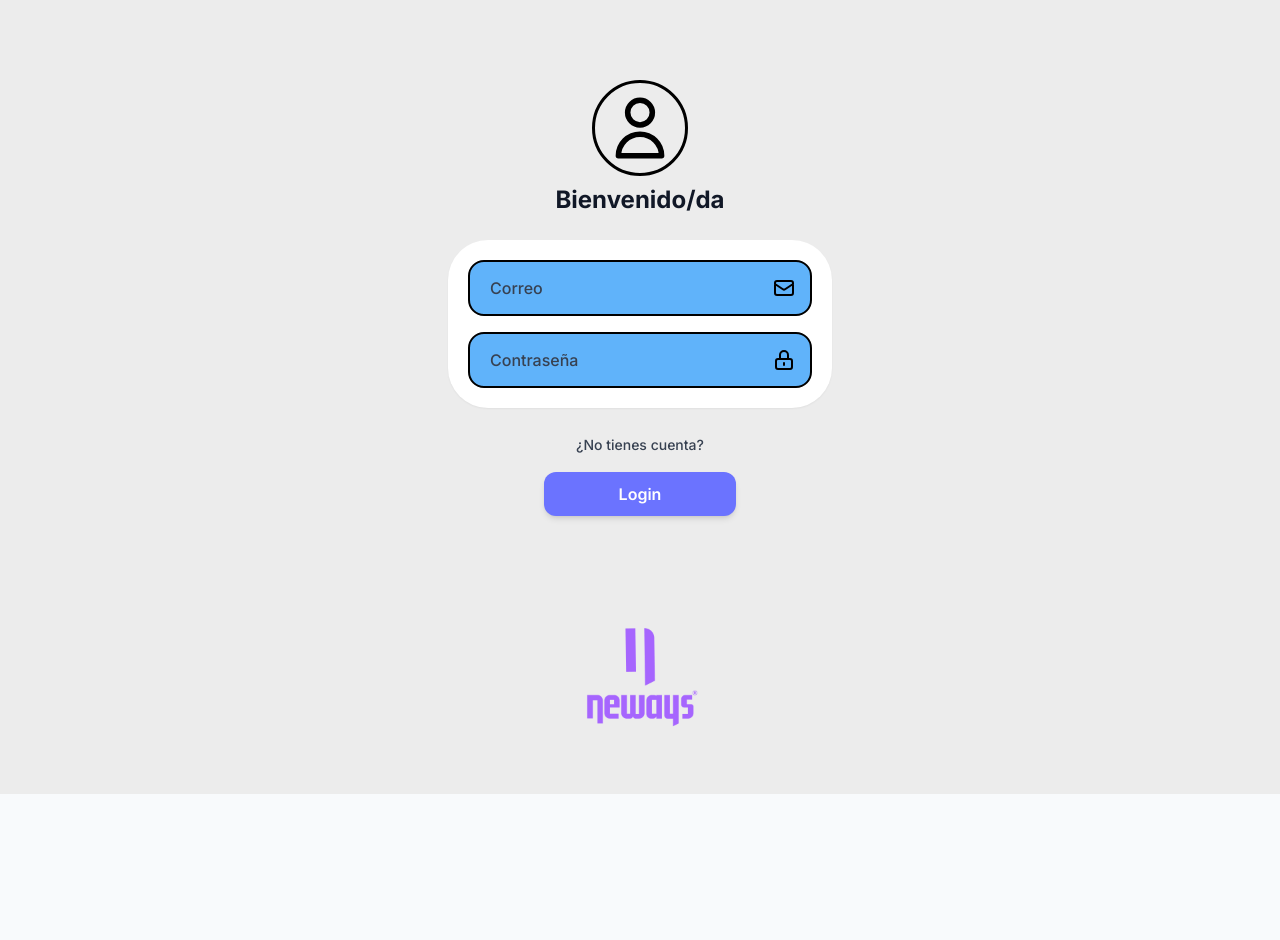
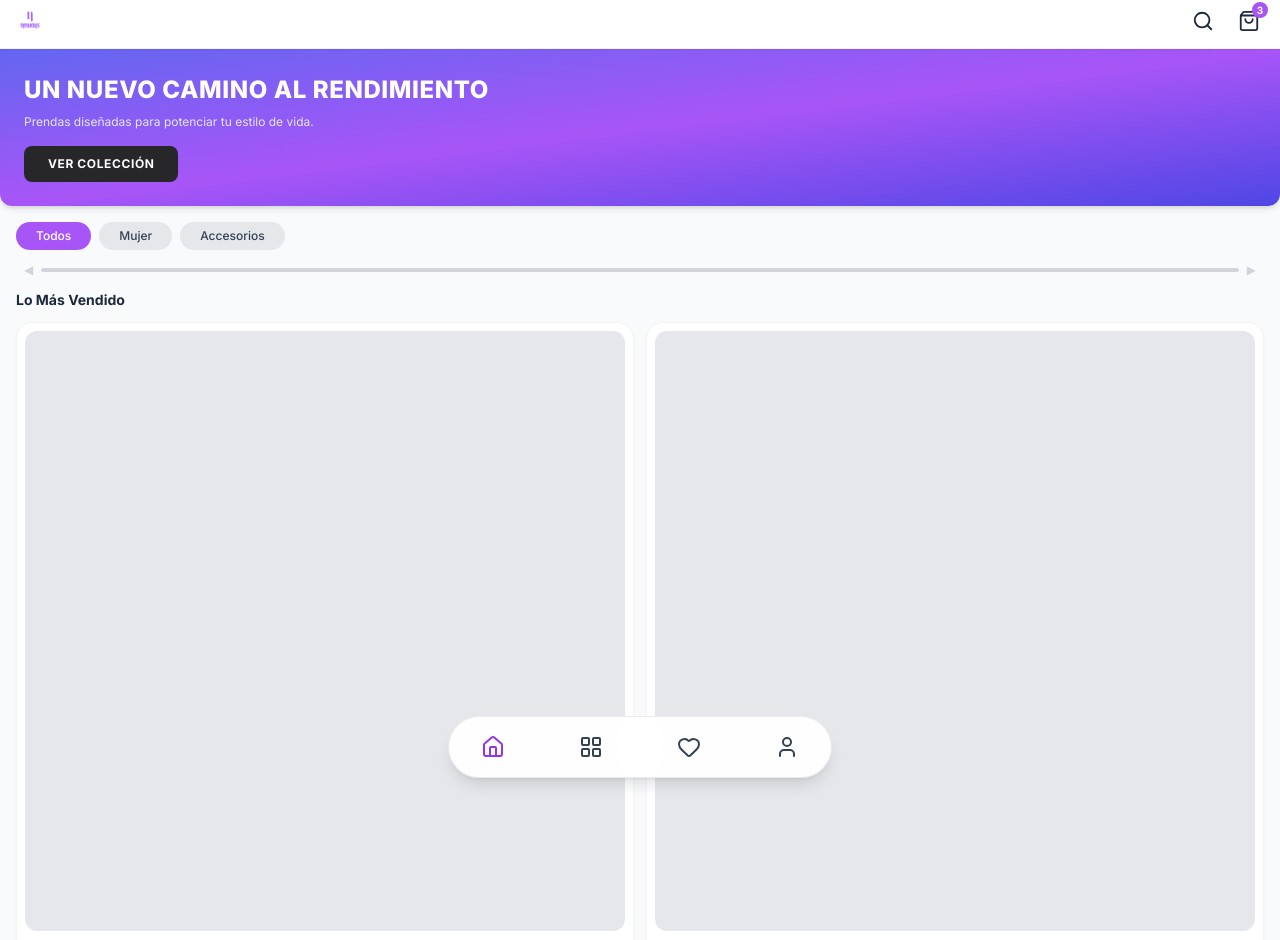
Before and after one commit to vmValeriaMontano/Proyecto_Neways, a React (Vite) app in the folder neways-frontend/: page / in a window 1280 px wide. Before the commit this address led to /login. Shown: the part 6-946 px from the top of the page. Before the commit the page ends 800 px from the top, so only its background shows below. Built offline with nearby package versions, Linux system fonts and the light colour scheme.

Commit message:
actualizar: que segun rol vea su respectiva pantalla

```diff
--- a/neways-frontend/src/App.jsx
+++ b/neways-frontend/src/App.jsx
@@ -3,21 +3,43 @@ import { BrowserRouter as Router, Routes, Route, Navigate } from 'react-router-d
 import AdminDashboard from './pages/admin/AdminDashboard';
 import Login from './pages/Login';
 import Register from './pages/Register';
+import Home from './pages/client/Home';
 import { AuthProvider } from './context/AuthContext';
 
-// Componente para proteger la ruta de Admin
+// Componente para proteger la ruta de Admin (valida token Y rol de administrador)
 function PrivateRoute({ children }) {
   const token = localStorage.getItem('token');
-  return token ? children : <Navigate to="/login" replace />;
+  const user = JSON.parse(localStorage.getItem('user') || '{}');
+
+  if (!token) {
+    return <Navigate to="/login" replace />;
+  }
+
+  // Si no es administrador, no lo deja entrar a /admin y lo manda al inicio
+  if (user.role !== 'administrador') {
+    return <Navigate to="/" replace />;
+  }
+
+  return children;
 }
 
 function AppRoutes() {
+  // Función para redirigir según el rol guardado tras iniciar sesión
+  const handleLoginRedirect = () => {
+    const user = JSON.parse(localStorage.getItem('user') || '{}');
+    if (user.role === 'administrador') {
+      window.location.href = '/admin';
+    } else {
+      window.location.href = '/';
+    }
+  };
+
   return (
     <Routes>
-      {/* Pasamos la función onLoginSuccess para redireccionar de inmediato al iniciar sesión */}
+      <Route path="/" element={<Home />} />
       <Route
         path="/login"
-        element={<Login onLoginSuccess={() => window.location.href = '/admin'} />}
+        element={<Login onLoginSuccess={handleLoginRedirect} />}
       />
       <Route path="/register" element={<Register />} />
       <Route
--- a/neways-frontend/src/pages/client/Home.jsx
+++ b/neways-frontend/src/pages/client/Home.jsx
@@ -0,0 +1,90 @@
+import React from 'react';
+import { useNavigate } from 'react-router-dom';
+import Header from '../../components/common/Header';
+import BottomNav from '../../components/common/BottomNav';
+
+export default function Home() {
+  const navigate = useNavigate();
+
+  // Datos mock para "Lo Más Vendido"
+  const popularProducts = [
+    { id: 1, name: 'Producto', price: '$0.00', image: '' },
+    { id: 2, name: 'Producto', price: '$0.00', image: '' },
+  ];
+
+  return (
+    <div className="min-h-screen bg-slate-50 pb-28 flex flex-col justify-between">
+      <div>
+        <Header cartCount={3} />
+
+        {/* Hero Banner */}
+        <section className="bg-gradient-to-br from-indigo-500 via-purple-500 to-indigo-600 text-white p-6 rounded-b-xl shadow-md text-left">
+          <h1 className="text-2xl font-extrabold uppercase tracking-wide leading-snug">
+            UN NUEVO CAMINO AL RENDIMIENTO
+          </h1>
+          <p className="text-xs text-indigo-100 mt-2 mb-4">
+            Prendas diseñadas para potenciar tu estilo de vida.
+          </p>
+          <button
+            onClick={() => navigate('/catalog')}
+            className="bg-zinc-800 hover:bg-zinc-900 text-white font-bold text-xs py-2.5 px-6 rounded-lg tracking-wider transition"
+          >
+            VER COLECCIÓN
+          </button>
+        </section>
+
+        {/* Filtros rápidos de categoría */}
+        <div className="px-4 mt-4 flex items-center justify-start gap-2 overflow-x-auto no-scrollbar">
+          <button className="bg-purple-500 text-white text-xs font-medium px-5 py-1.5 rounded-full shadow-sm shrink-0">
+            Todos
+          </button>
+          <button className="bg-gray-200 text-slate-700 text-xs font-medium px-5 py-1.5 rounded-full shrink-0">
+            Mujer
+          </button>
+          <button className="bg-gray-200 text-slate-700 text-xs font-medium px-5 py-1.5 rounded-full shrink-0">
+            Accesorios
+          </button>
+        </div>
+
+        {/* Barra de desplazamiento indicadora */}
+        <div className="px-6 my-3 flex items-center gap-2 text-gray-300">
+          <span className="text-xs">◀</span>
+          <div className="flex-1 h-1 bg-gray-300 rounded-full"></div>
+          <span className="text-xs">▶</span>
+        </div>
+
+        {/* Sección Lo Más Vendido */}
+        <section className="px-4">
+          <h2 className="text-left font-bold text-slate-800 text-sm mb-3">
+            Lo Más Vendido
+          </h2>
+          <div className="grid grid-cols-2 gap-3">
+            {popularProducts.map((product) => (
+              <div
+                key={product.id}
+                onClick={() => navigate(`/product/${product.id}`)}
+                className="bg-white rounded-2xl p-2 shadow-sm cursor-pointer border border-gray-100 flex flex-col items-start"
+              >
+                <div className="w-full aspect-square bg-gray-200 rounded-xl mb-2"></div>
+                <span className="text-xs font-semibold text-slate-800">{product.name}</span>
+                <span className="text-xs text-purple-600 font-bold">{product.price}</span>
+              </div>
+            ))}
+          </div>
+        </section>
+      </div>
+
+      {/* Footer / Lema */}
+      <footer className="bg-zinc-800 text-white py-6 px-4 text-center mt-8">
+        <p className="text-xs font-mono text-gray-300 max-w-xs mx-auto leading-relaxed">
+          "Involucrados en el estilo de vida deportivo, ofreciendo productos enfocados al bienestar y la alta calidad."
+        </p>
+        <p className="text-[10px] text-gray-400 mt-4">
+          © 2026 Neways El Salvador. Todos los derechos reservados.
+        </p>
+      </footer>
+
+      <BottomNav />
+    </div>
+  );
+}
```
